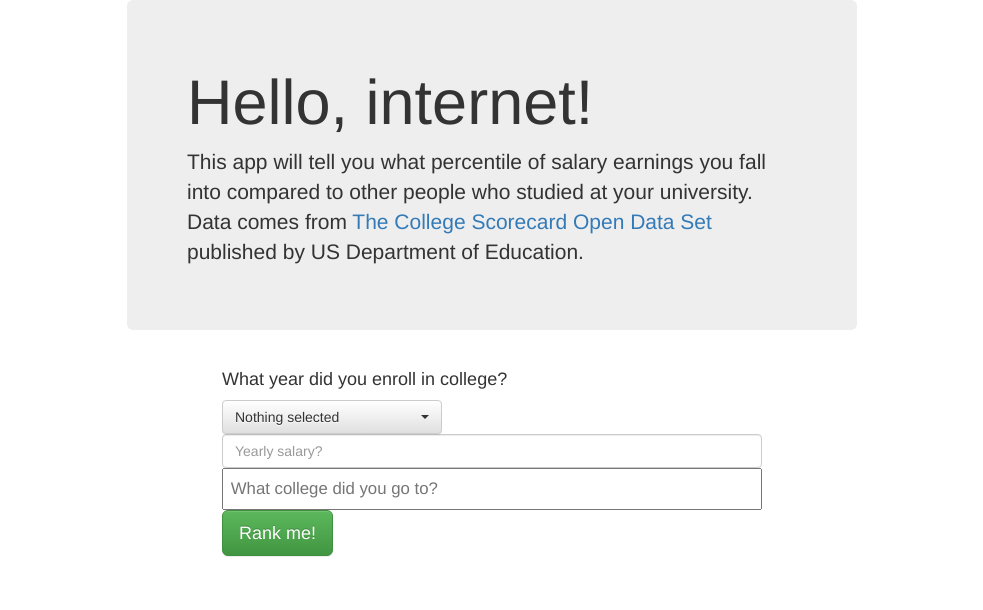
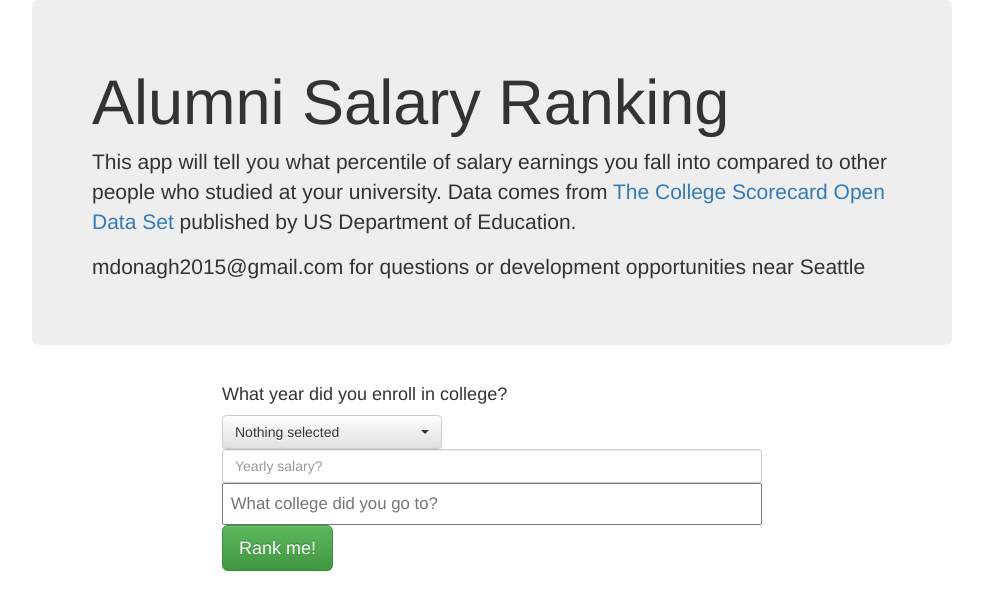
Before and after one commit to mdonagh/alumni-salary-ranking, a website: page client/index.html in a window 1280 px wide. Shown: the whole page, without its empty margins (148-1131 px from the left). Drawn offline with nearby package versions, Linux system fonts and the light colour scheme; no server answers.

Commit message:
added regex for comma removal

```diff
--- a/client/index.html
+++ b/client/index.html
@@ -102,10 +102,11 @@ mymean_app.factory('mymeanFactory', function($http) {
 <body ng-controller="mymeanController">
   <div class="container">
 
-<div class="col-md-8 col-sm-offset-2">
+<div class="col-md-10 col-sm-offset-1">
   <div class="jumbotron">
-            <h1>Hello, internet!</h1>
+            <h1>Alumni Salary Ranking</h1>
             <p>This app will tell you what percentile of salary earnings you fall into compared to other people who studied at your university. Data comes from <a href="https://collegescorecard.ed.gov/data/">The College Scorecard Open Data Set</a> published by US Department of Education.</p>
+            <p>mdonagh2015@gmail.com for questions or development opportunities near Seattle</p>
           </div>
         </div>
  <div class="col-md-6 col-sm-offset-3">
--- a/server/controllers/colleges.js
+++ b/server/controllers/colleges.js
@@ -25,6 +25,7 @@ module.exports = (function() {
          console.log(err);
                 }
               })
+        req.body.salary = req.body.salary.replace(",", "");
     College.find({INSTNM: req.body.my_college}, function (err, my_college){
       if(my_college[0] === undefined){
         res.json(0);
```
